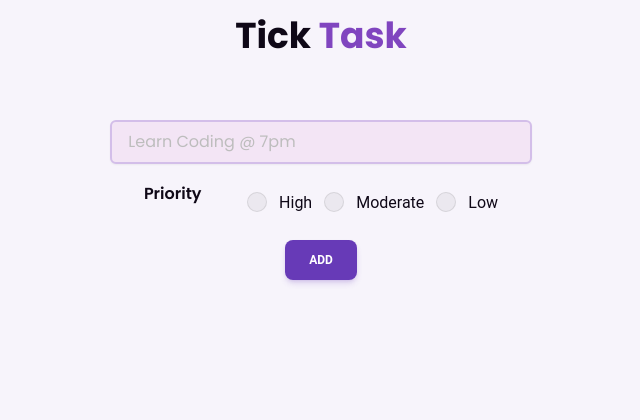
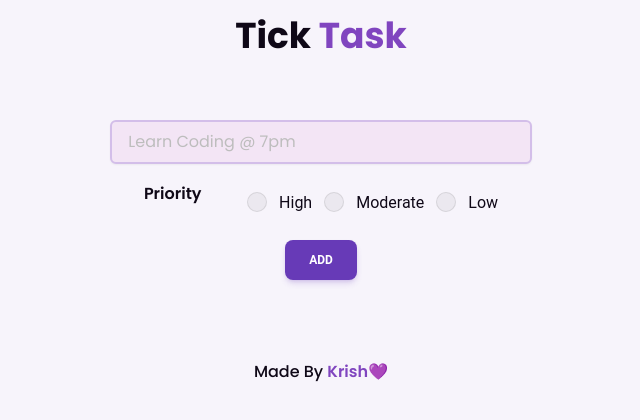
Before and after one commit to Krishrx/tick-task, a React (Vite) app: page / in a window 1280 px wide. Shown: the top 420 px of the page, without its empty margins (319-959 px from the left). Built offline with nearby package versions, Linux system fonts and the light colour scheme.

Commit message:
added footer

```diff
--- a/src/App.jsx
+++ b/src/App.jsx
@@ -3,6 +3,7 @@ import Notification from "./components/Notification"
 import TaskFields from "./components/TaskFields"
 import { useSelector } from "react-redux"
 import TodoTask from "./components/TodoTask";
+import Footer from "./components/Footer";
 function App() {
   const {showToast,typeOfToast,messageOnToast} = useSelector(state => state.toast);
   return (
@@ -10,7 +11,8 @@ function App() {
       <Header />
       <Notification showToast={showToast} typeOfToast={typeOfToast} messageOnToast={messageOnToast}/>
       <TaskFields />
-      <TodoTask/>
+      <TodoTask />
+      <Footer/>
       </div>
   )
 }
--- /dev/null
+++ b/src/components/Footer.jsx
@@ -0,0 +1,10 @@
+
+function Footer() {
+  return (
+    <footer className='flex justify-center items-center px-2 py-4 gap-1'>
+        <h1 className='font-medium'>Made By <a href="https://github.com/Krishrx" className='text-primary font-semibold'>Krish</a>💜</h1>
+    </footer>
+  )
+}
+
+export default Footer
```
